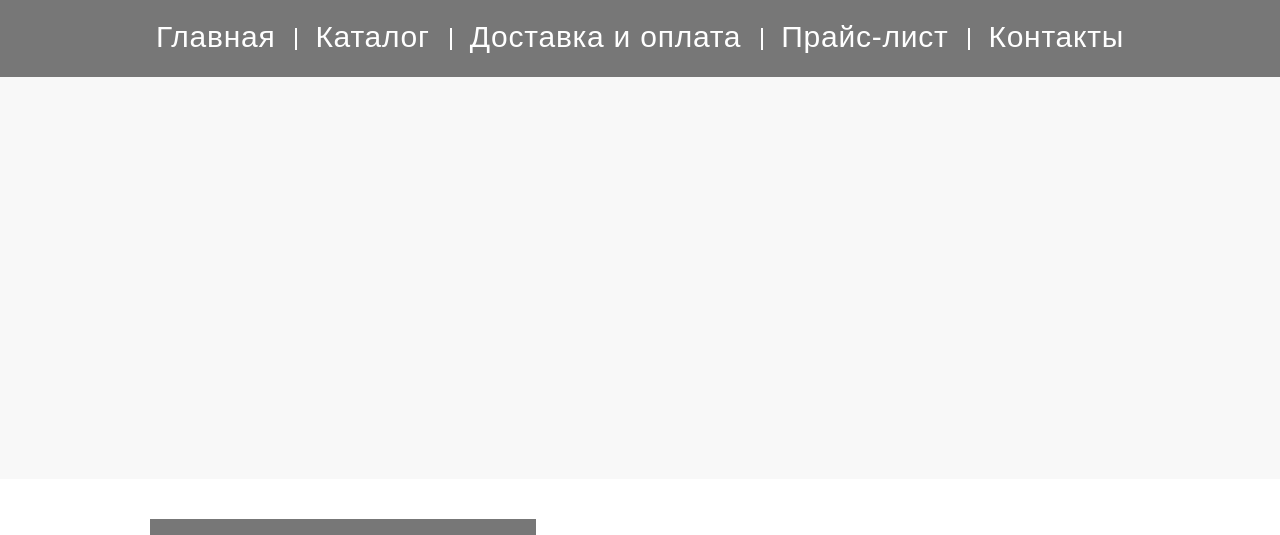
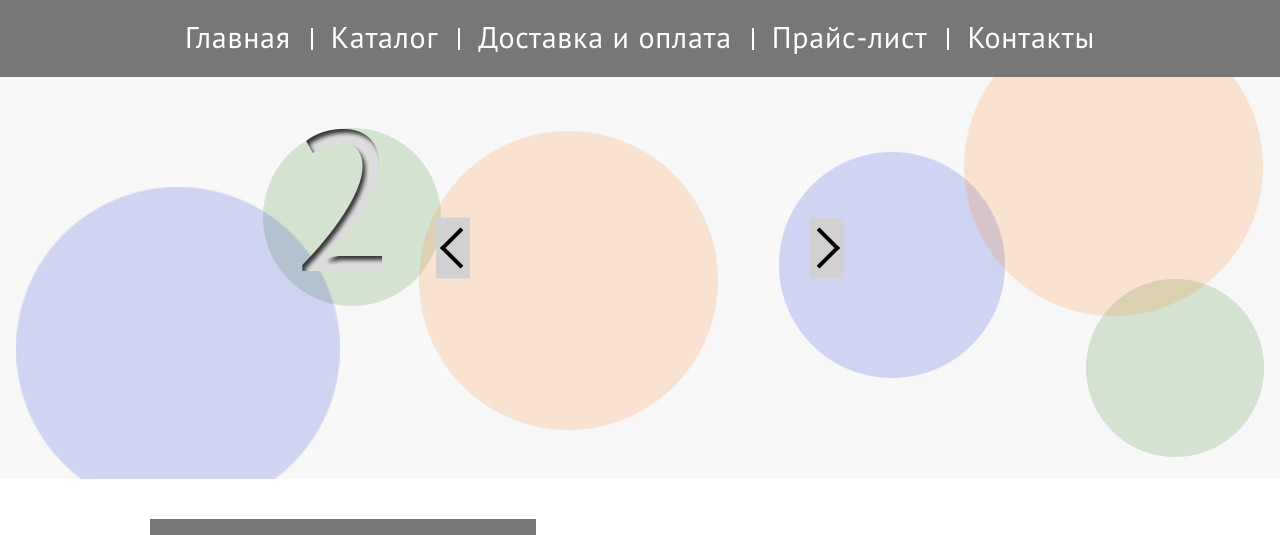
Before and after one commit to deltverden/hard, a website: page index.html in a window 1280 px wide. Shown: the part 233-768 px from the top of the page. Drawn offline with nearby package versions, Linux system fonts and the light colour scheme.

Commit message:
Created slider on site

```diff
--- a/assets/styles/scss/main.scss
+++ b/assets/styles/scss/main.scss
@@ -192,7 +192,7 @@ body {
 
                 a {
                     color: #767676;
-                    width: 201px;
+                    width: 173px;
                     font-size: 24px;
                     font-weight: 700;
                     letter-spacing: 0.6px;
@@ -293,15 +293,73 @@ body {
             z-index: 1;
             top: 20px;
 
-            div {
+            .slick-slide {
+                outline: none;
+                display: flex;
+                justify-content: center;
+            }
+
+            .sl-js {
                 width: 100%;
                 height: 100%;
                 margin: 0 auto;
-                text-align: center;
 
-                img {
-                    width: 1248px;
-                    height: 100%;
+                .slick-active {
+
+                    img {
+                        width: 1248px;
+                        height: 100%;
+                    }
+                }
+            }
+
+            .slick-prev {
+                left: 436px;
+                z-index: 2;
+                width: 34px;
+                height: 61px;
+                background: #d1d1d1;
+
+                &::before {
+                    margin-left: 10px;
+                    content: '';
+
+                    display: block;
+                    opacity: 1;
+
+                    width: 25px;
+                    height: 25px;
+
+                    border: 4px solid #000;
+                    border-right: 0;
+                    border-bottom: 0;
+
+                    transform: rotate(-45deg);
+                }
+            }
+
+            .slick-next {
+                right: 436px;
+                z-index: 2;
+                width: 34px;
+                height: 61px;
+                background: #d1d1d1;
+
+                &::before {
+                    margin-left: -5px;
+                    content: '';
+
+                    display: block;
+                    opacity: 1;
+
+                    width: 25px;
+                    height: 25px;
+
+                    border: 4px solid #000;
+                    border-left: 0;
+                    border-bottom: 0;
+
+                    transform: rotate(45deg);
                 }
             }
         }
--- a/index.html
+++ b/index.html
@@ -4,7 +4,11 @@
     <meta charset="UTF-8">
     <meta name="viewport" content="width=device-width, initial-scale=1.0">
     <title>Document</title>
+    <link href="https://fonts.googleapis.com/css2?family=PT+Sans:ital,wght@0,400;0,700;1,400;1,700&display=swap" rel="stylesheet">
+    <link href="https://fonts.googleapis.com/css2?family=Open+Sans+Condensed:wght@300&display=swap" rel="stylesheet">
     <link rel="stylesheet" href="assets/styles/css/main.css">
+    <link rel="stylesheet" href="node_modules/slick-carousel/slick/slick.css">
+    <link rel="stylesheet" href="node_modules/slick-carousel/slick/slick-theme.css">
 </head>
 <body>
     <header class="header">
@@ -39,8 +43,13 @@
                 </div>
             </div>
             <div class="slider">
-                <div>
-                    <img src="assets/images/slider.png" alt="Slider" title="Slider">
+                <div class="sl-js">
+                    <div>
+                        <img src="assets/images/sl1.png" alt="Slide1" title="Slide1">
+                    </div>
+                    <div>
+                        <img src="assets/images/sl2.png" alt="Slide2" title="Slide2">
+                    </div>
                 </div>
             </div>
         </div>
@@ -130,5 +139,9 @@
             </div>
         </div>
     </footer>
+    <script type="text/javascript" src="//code.jquery.com/jquery-1.11.0.min.js"></script>
+    <script type="text/javascript" src="//code.jquery.com/jquery-migrate-1.2.1.min.js"></script>
+    <script type="text/javascript" src="node_modules/slick-carousel/slick/slick.min.js"></script>
+    <script type="text/javascript" src="assets/js/slider.js"></script>
 </body>
 </html>
--- a/package.json
+++ b/package.json
@@ -11,6 +11,7 @@
   "devDependencies": {
     "browser-sync": "^2.26.7",
     "gulp-sass": "^4.1.0",
-    "node-sass": "^4.14.1"
+    "node-sass": "^4.14.1",
+    "slick-carousel": "^1.8.1"
   }
 }
```
Also changed, not shown: assets/styles/css/main.css.
